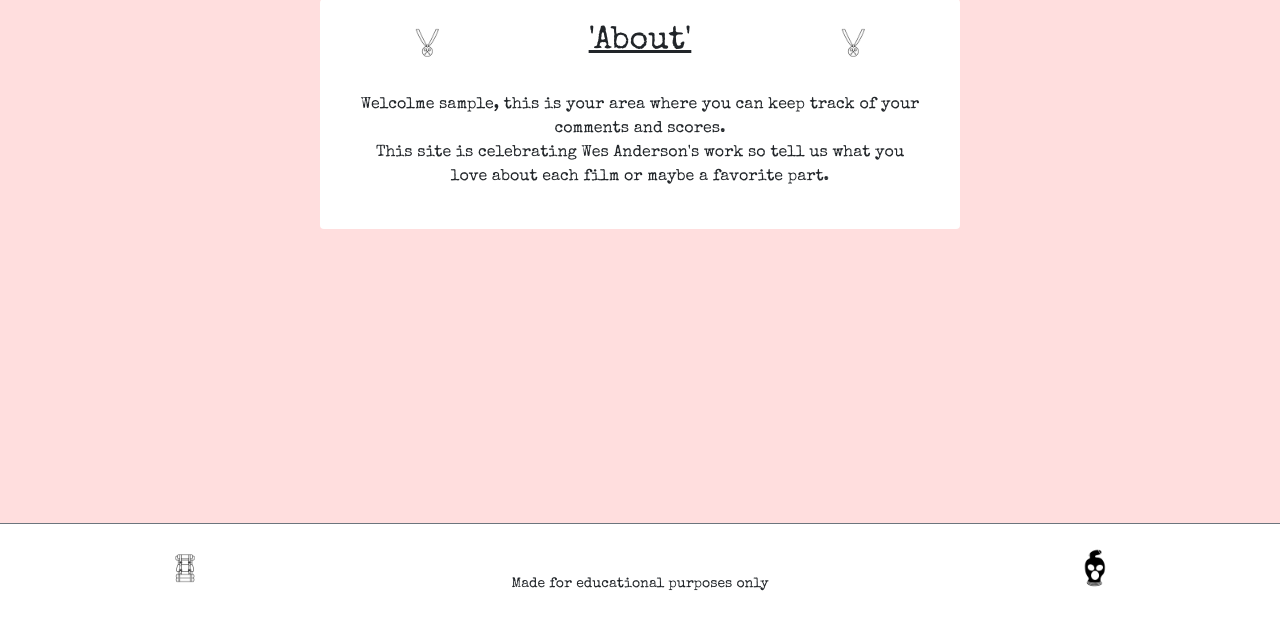
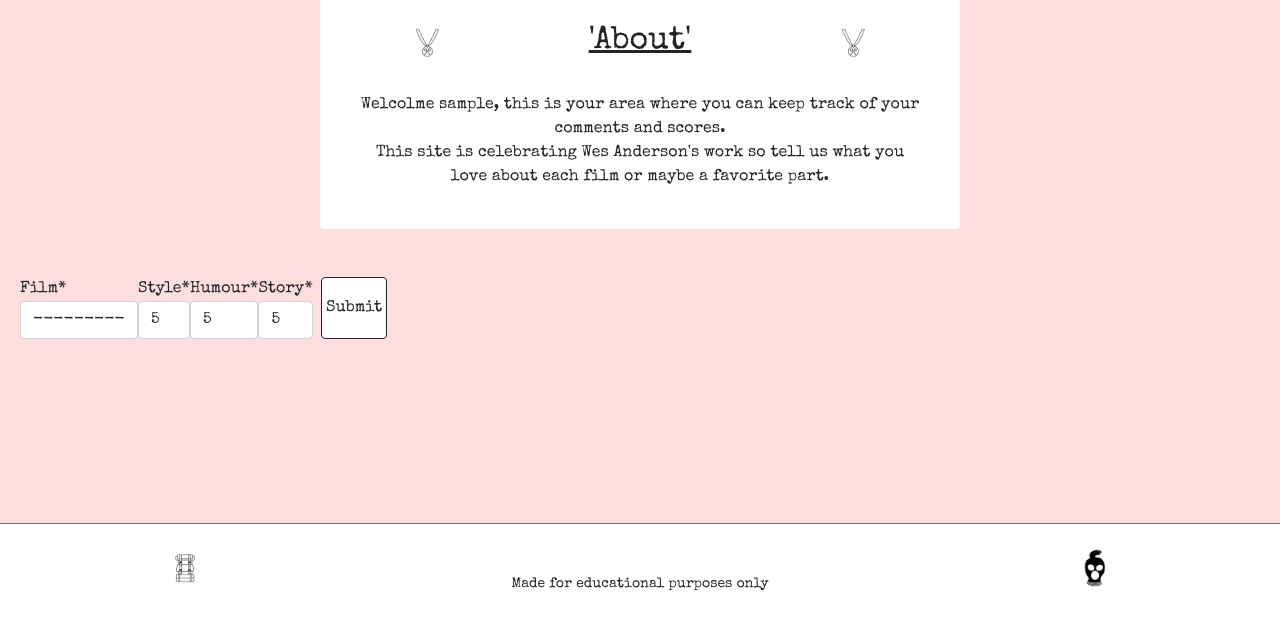
Before and after one commit to DavidDock/works-of-wes-anderson, a Django app: page /member-area/ in a window 1280 px wide. Shown: the part 164-800 px from the top of the page. Run offline with Django 4.2, Linux system fonts and the light colour scheme; the visitor is signed in with stand-in values (Sample User, id 1); data that the repository does not hold is empty; some libraries are stand-ins or nearby versions.

Commit message:
Add score form to forms.py and add to view and member template

```diff
--- a/films/forms.py
+++ b/films/forms.py
@@ -1,4 +1,4 @@
-from .models import MemberComment
+from .models import MemberComment, Score
 from django import forms
 
 
@@ -13,3 +13,9 @@ class CommentForm(forms.ModelForm):
         self.fields['content'].widget.attrs.update({
             'aria-label': 'Enter a comment'
         })
+
+
+class ScoreForm (forms.ModelForm):
+    class Meta:
+        model = Score
+        fields = ('film', 'style', 'humour', 'story',)
--- a/films/views.py
+++ b/films/views.py
@@ -2,7 +2,7 @@ from django.shortcuts import render, get_object_or_404, reverse
 from django.contrib.auth.decorators import login_required
 from django.http import HttpResponseRedirect
 from .models import Film
-from .forms import CommentForm
+from .forms import CommentForm, ScoreForm
 from django.contrib import messages
 
 
@@ -61,7 +61,8 @@ def member_area(request, *args, **kwargs):
         {
             "all_comments": all_comments,
             "all_scores": all_scores,
-            "comment_form": CommentForm()
+            "comment_form": CommentForm(),
+            "score_form": ScoreForm()
         },
     )
 
--- a/templates/member_area.html
+++ b/templates/member_area.html
@@ -23,6 +23,14 @@
         </p>
     </section>
 </div>
+
+<!--Score Form-->
+<form method="post" action="" id="score-form-id" class="my-auto mx-2 d-flex">
+    {{ score_form | crispy }}
+    {% csrf_token %}
+    <button type="submit" id="subscore"
+        class="mx-2 sign-button bg-white p-1 rounded border border-dark text-dark">Submit</button>
+</form>
 
 <!-- Each Film -->
 {% for movie in films %}
@@ -115,11 +123,10 @@
 {% for score in all_scores %}
 {% if score.film == movie %}
 {{ score.style }}
+{{ score.humour }}
+{{ score.story }}
 {% endif %}
 {% endfor %}
-{% if movie.scores.film.title == movie.title %}
-{{ score.style }}
-{% endif %}
 </div>
 {% endfor %}
 
```
